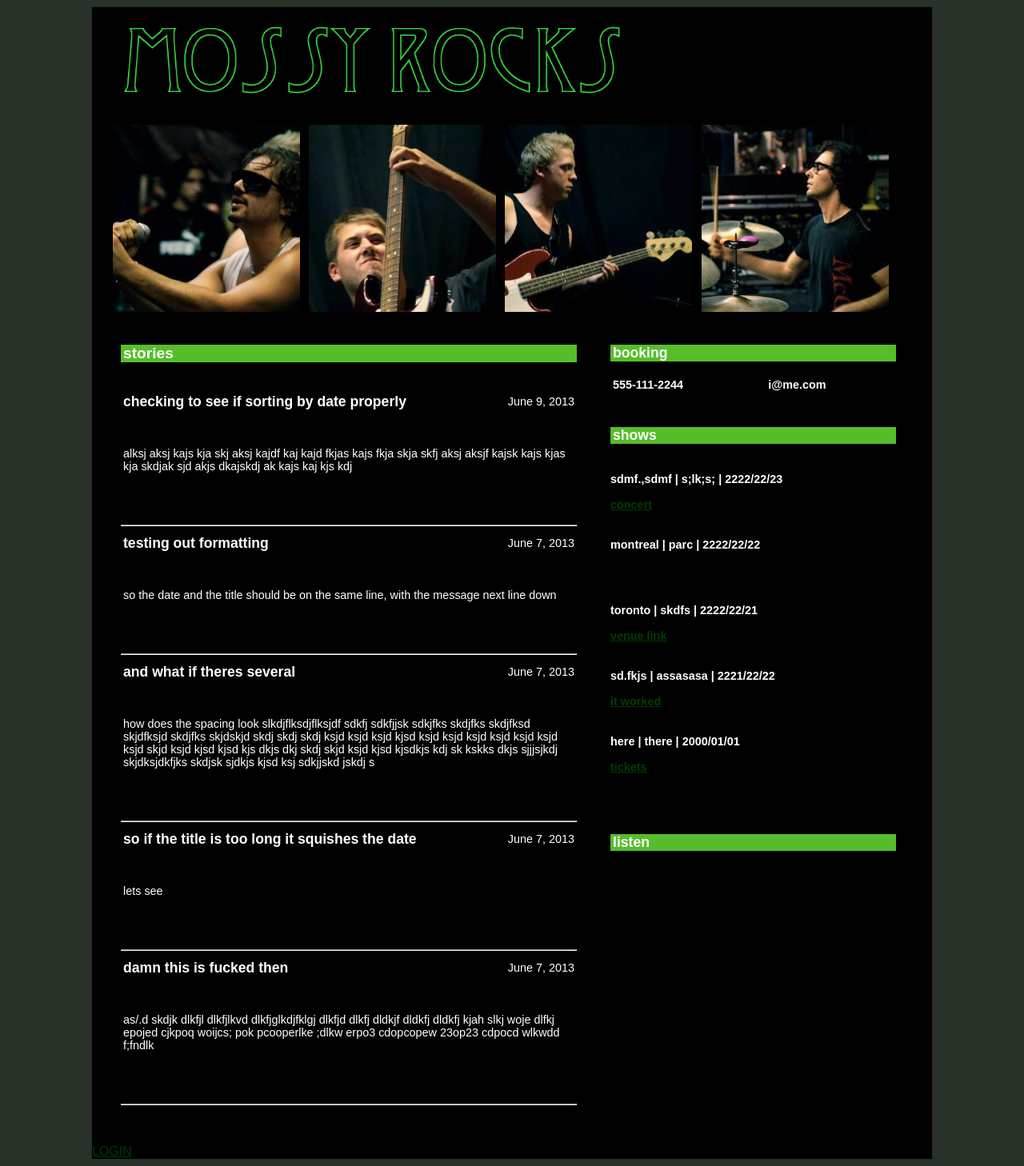
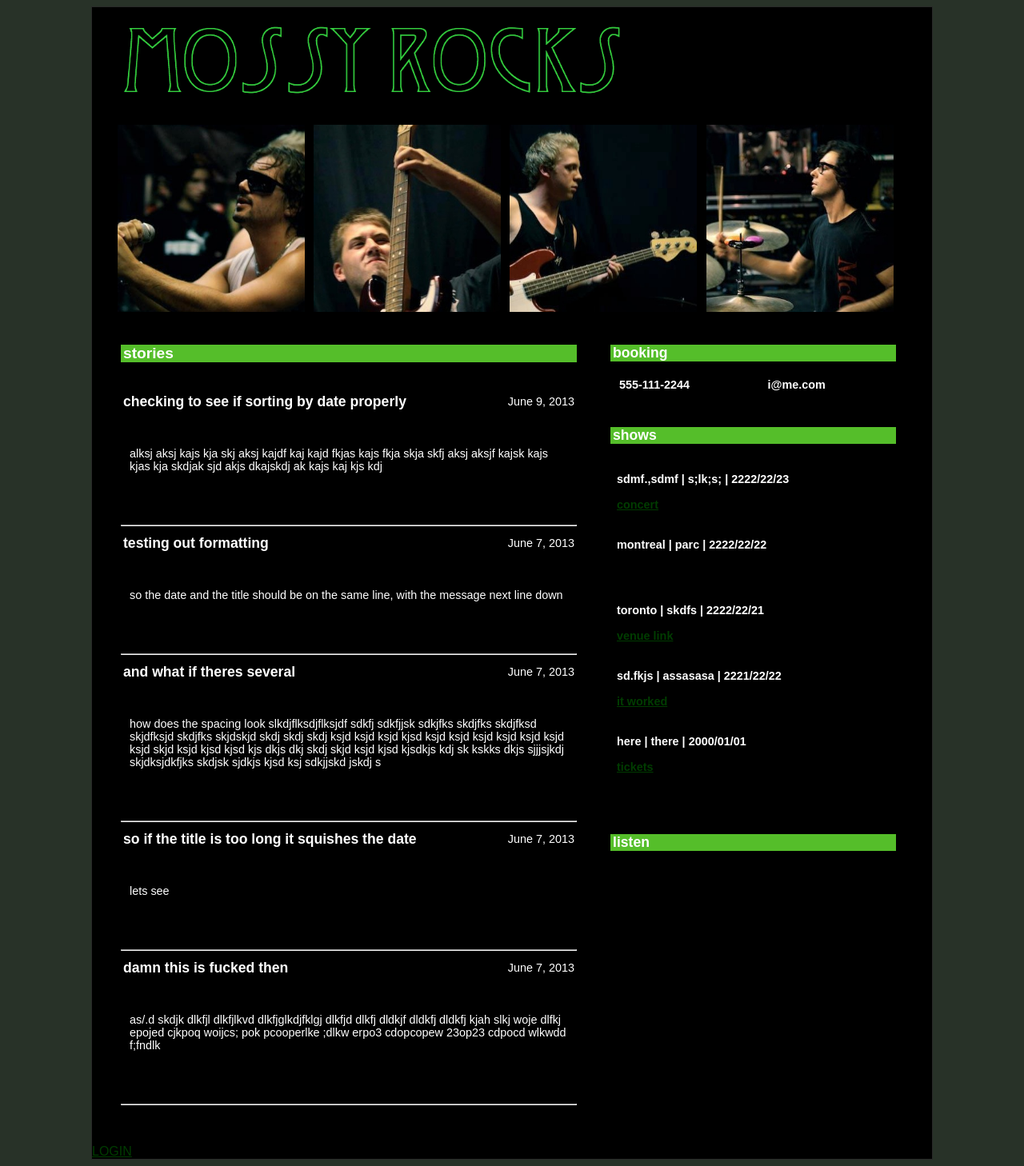
Before and after one commit to 0853RV3R/mossyrocks, a Django app: page / in a window 1280 px wide. Shown: the whole page at 80% size. Run offline with Django 3.2, Linux system fonts and the light colour scheme; data comes from the database, SQL or seed files in the repository; both versions use the stored data as it was after the commit; parts of the project's set-up code (start-up, migrations or seed data) failed here and were passed over; grey boxes are pictures that could not be loaded.

Commit message:
final commit

```diff
--- a/news/static/css/cssTillIDie.css
+++ b/news/static/css/cssTillIDie.css
@@ -62,6 +62,7 @@ table {
 .metadata {
     font-size:0.9em;
     font-weight:700;
+    padding: 0 8px 0 8px;
 }
 
 .subtext {
@@ -158,14 +159,14 @@ table {
 
 .container_4 .grid_2 {
     display:inline-block;
-	width:1016px;
+	width:1011px;
     color: rgb(255, 255, 255);
     text-align: center;
     /*   border-style: solid;
         border-width: 1px;
         border-color: rgb(40, 40, 40);  */
     background-color: rgb(0, 0, 0);
-    padding: 20px 5px 20px 26px;
+    padding: 20px 5px 20px 32px;
     margin-left: 0px;
     margin-bottom: 10px;
 }
@@ -181,7 +182,7 @@ table {
     background-color: rgb(120, 130, 120);
     */
     background-color: rgb(0, 0, 0);
-    padding: 11px 31px 31px 21px;
+    padding: 11px 21px 31px 21px;
     margin: 0px 0px 0px 0px;
 }
 
@@ -221,6 +222,7 @@ table {
 
 .newsbody {
     font-size: 0.9em;
+    padding: 0 8px 0 8px;
 }
 
 .note {
--- a/news/templates/news.html
+++ b/news/templates/news.html
@@ -79,7 +79,7 @@
 <div class="grid_3">
 
     <div class="boxed"><div class="title_3">booking</div></div><br>
-    <div class="subtext">
+    <div class="metadata">
         <table>
             <tr>
                 <td>{{ contact.phone }}</td><td>{{ contact.email }}</td>
```
Also changed, not shown: database.db.
